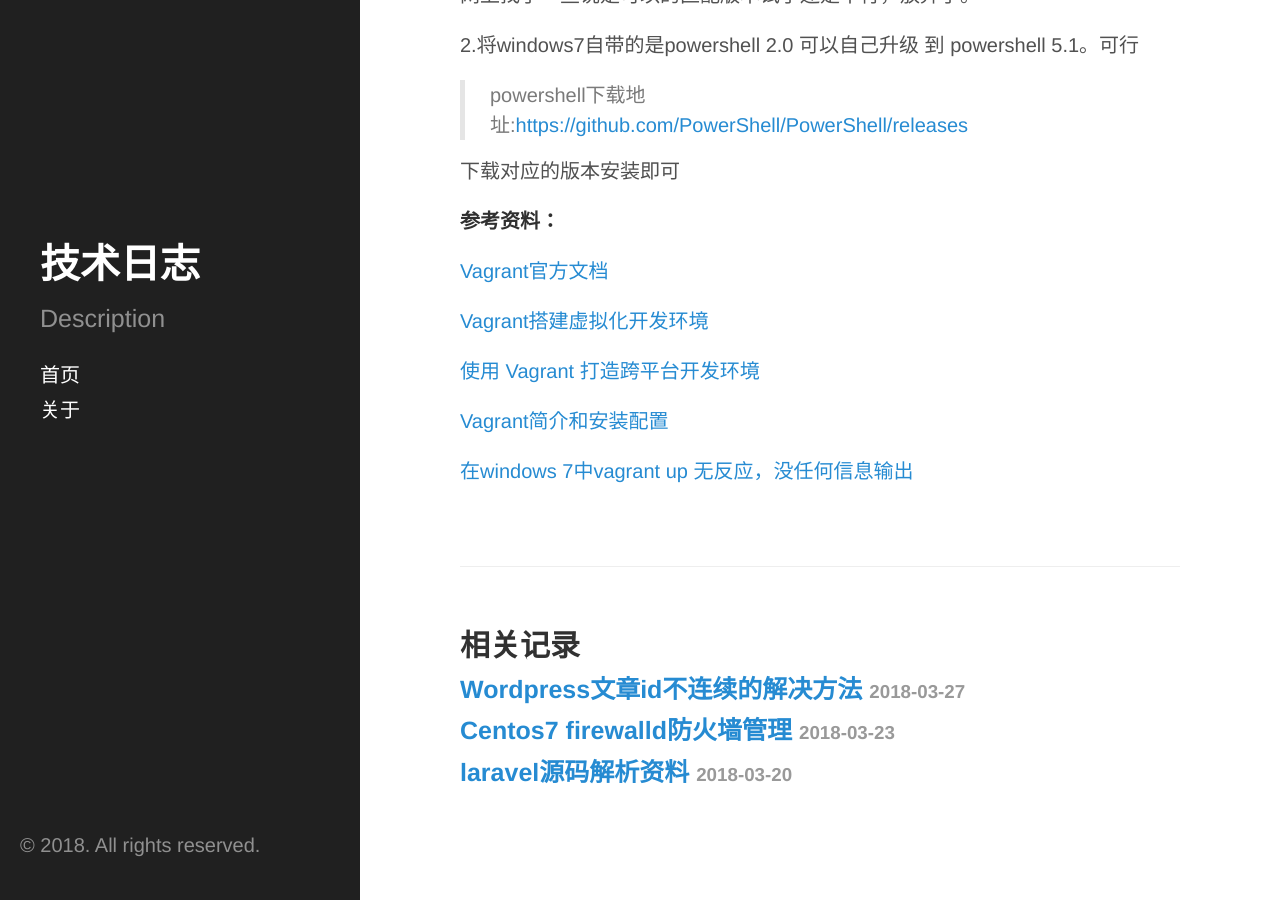
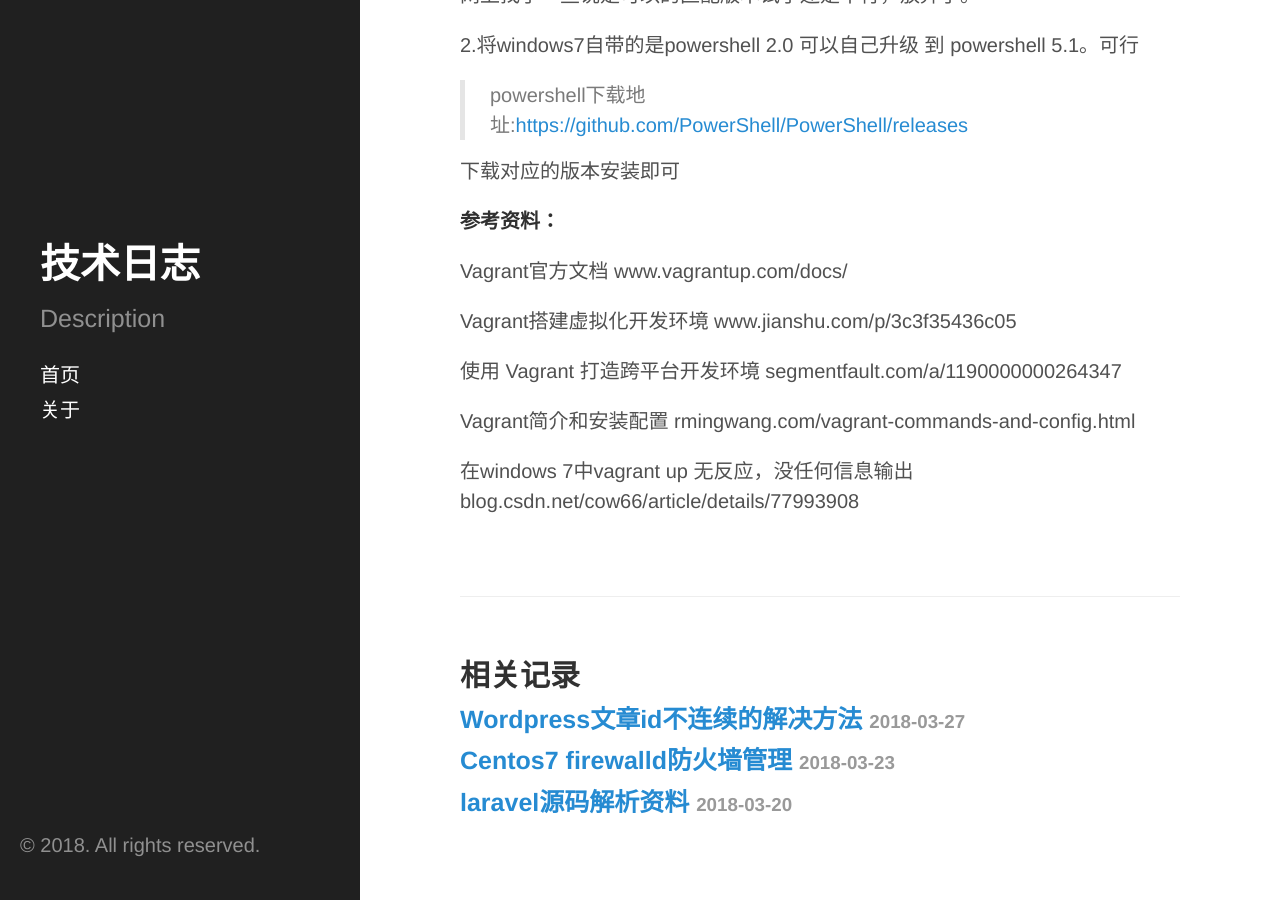
Before and after one commit to bspyy/bspyy.github.io, a Jekyll site: the page built from _posts/2018-03-09-Vagrant搭建虚拟化开发环境.md, in a window 1280 px wide and 900 px high, scrolled down 1672 px. Built offline with Jekyll 4.4.1, drawn with Linux system fonts in a browser that asks for light colours.

Commit message:
wordpress id post

```diff
--- a/_posts/2018-03-09-Vagrant搭建虚拟化开发环境.md
+++ b/_posts/2018-03-09-Vagrant搭建虚拟化开发环境.md
@@ -61,12 +61,12 @@ title: Vagrant搭建虚拟化开发环境
 
 **参考资料：**
 
-[Vagrant官方文档](https://www.vagrantup.com/docs/){:target="_blank"}
+ Vagrant官方文档 www.vagrantup.com/docs/
 
-[Vagrant搭建虚拟化开发环境](https://www.jianshu.com/p/3c3f35436c05){:target="_blank"}
+Vagrant搭建虚拟化开发环境 www.jianshu.com/p/3c3f35436c05
 
-[使用 Vagrant 打造跨平台开发环境](https://segmentfault.com/a/1190000000264347){:target="_blank"}
+使用 Vagrant 打造跨平台开发环境 segmentfault.com/a/1190000000264347
 
-[Vagrant简介和安装配置](http://rmingwang.com/vagrant-commands-and-config.html){:target="_blank"}
+Vagrant简介和安装配置 rmingwang.com/vagrant-commands-and-config.html
 
-[在windows 7中vagrant up 无反应，没任何信息输出](http://blog.csdn.net/cow66/article/details/77993908){:target="_blank"}
+在windows 7中vagrant up 无反应，没任何信息输出 blog.csdn.net/cow66/article/details/77993908
```
